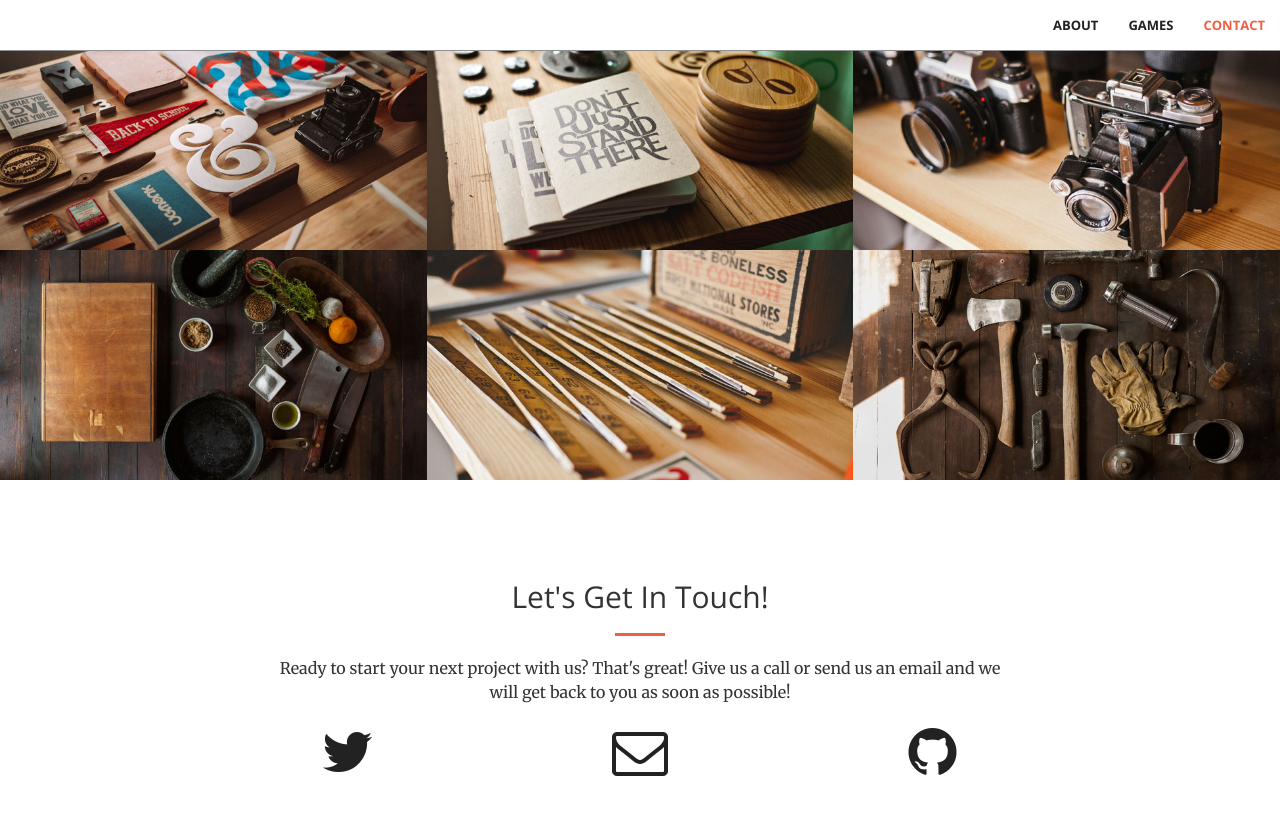
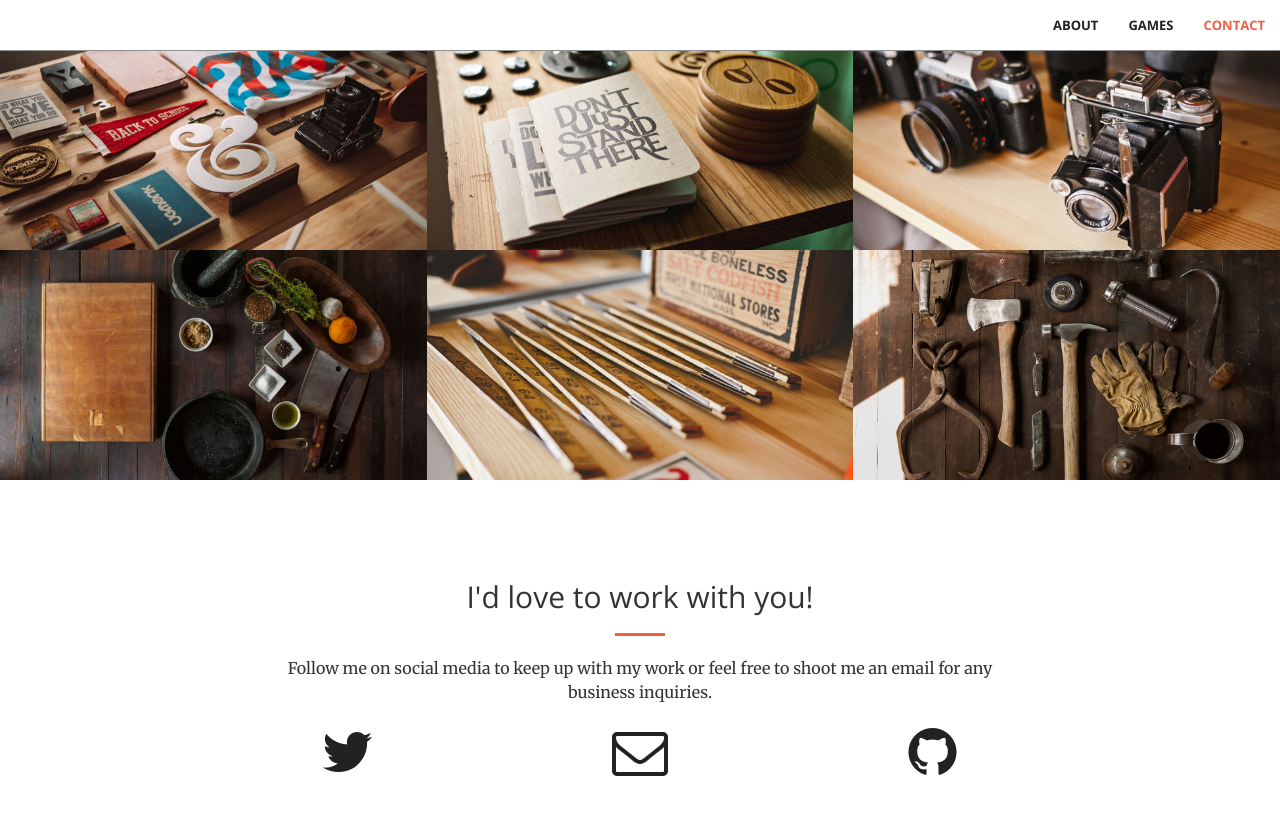
Before and after one commit to HHOOSSPPEE/HHOOSSPPEE.github.io, a Jekyll site: the page built from index.html, in a window 1280 px wide and 900 px high, scrolled down 1704 px. Shown: the top 815 px of the window. Built offline with Jekyll 4.4.1, drawn with Linux system fonts in a browser that asks for light colours.

Commit message:
Update contact.html

```diff
--- a/_includes/contact.html
+++ b/_includes/contact.html
@@ -2,9 +2,9 @@
     <div class="container">
         <div class="row">
             <div class="col-lg-8 col-lg-offset-2 text-center">
-                <h2 class="section-heading">Let's Get In Touch!</h2>
+                <h2 class="section-heading">I'd love to work with you!</h2>
                 <hr class="primary">
-                <p>Ready to start your next project with us? That's great! Give us a call or send us an email and we will get back to you as soon as possible!</p>
+                <p>Follow me on social media to keep up with my work or feel free to shoot me an email for any business inquiries.</p>
             </div>
         <div class="col-lg-2 col-lg-offset-2 text-center">
             <a href="https://twitter.com/{{ site.twitter_username }}">
```
